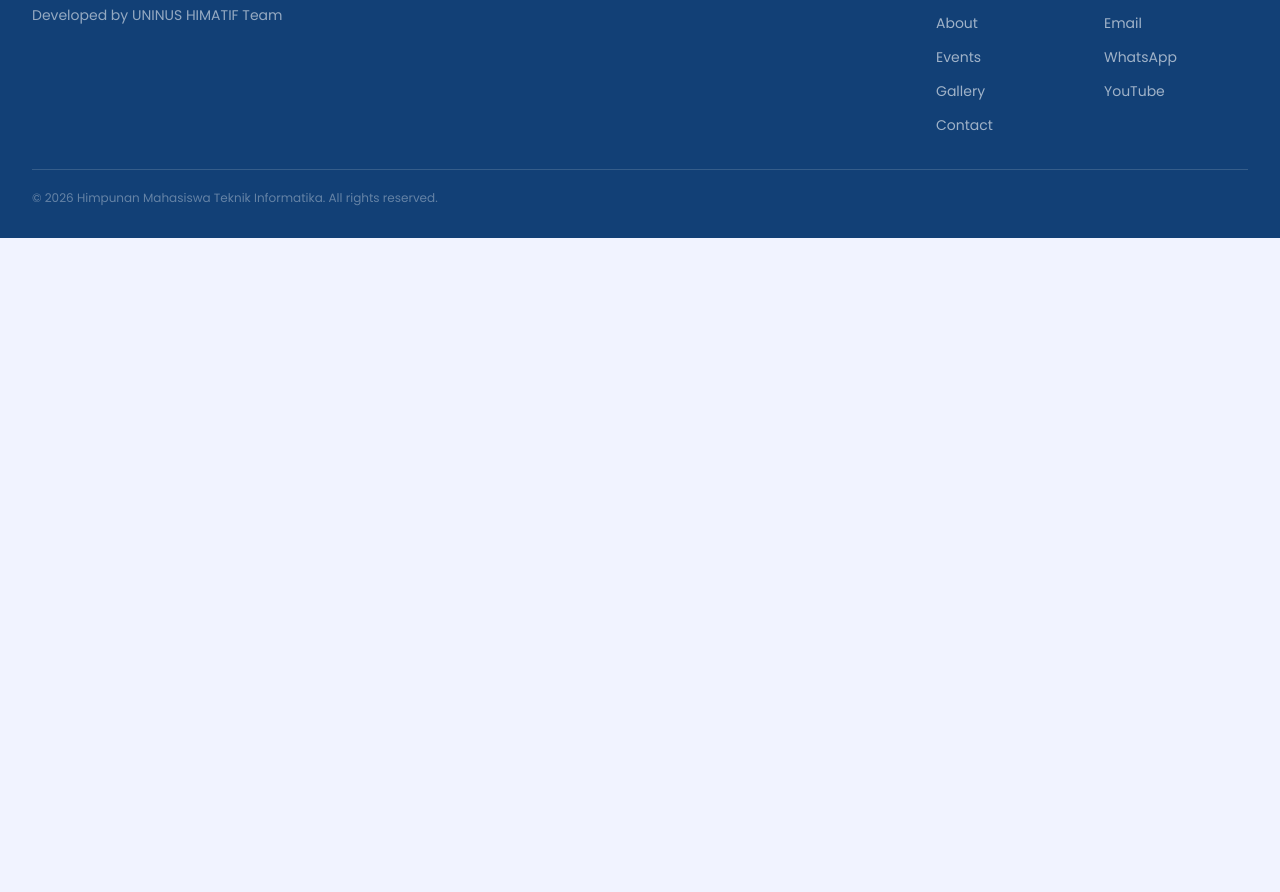
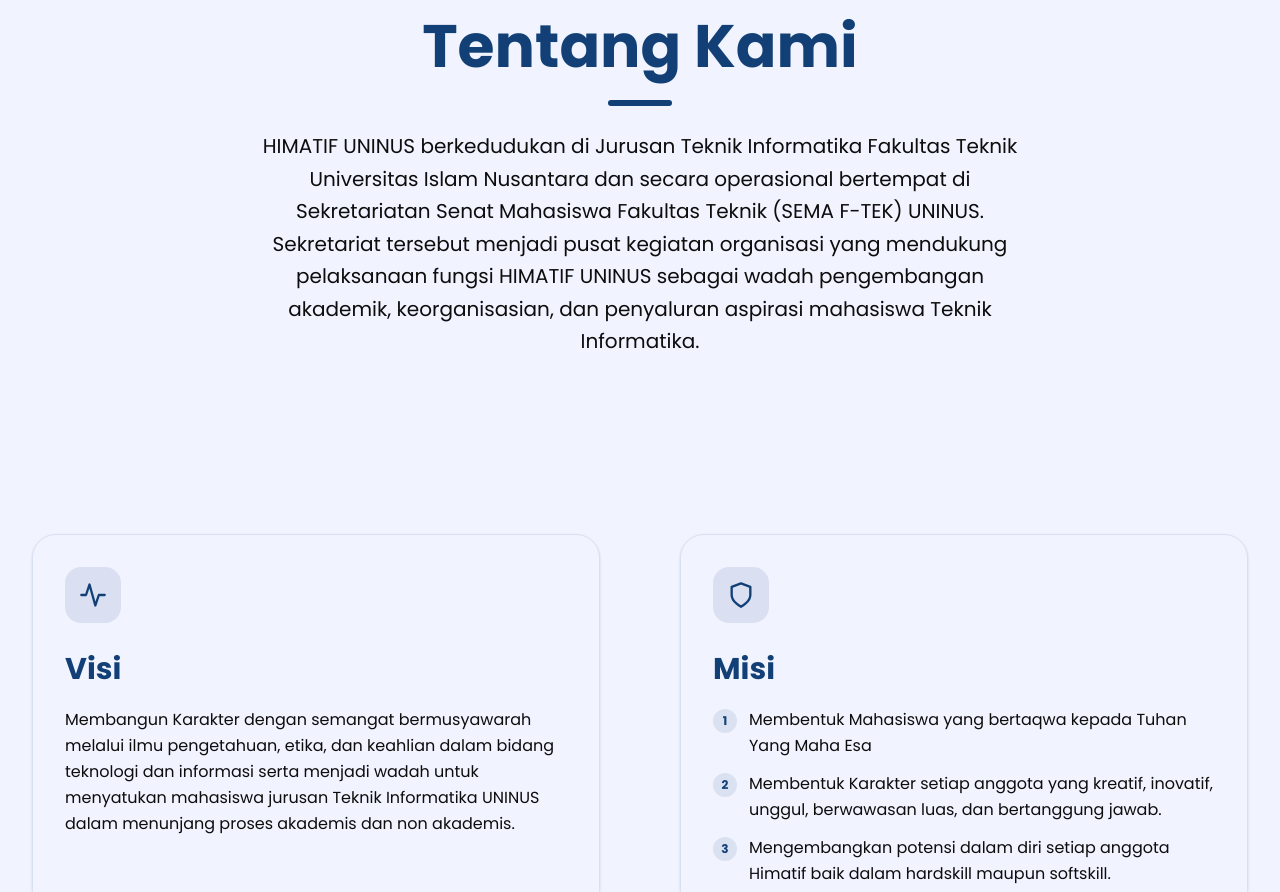
Before and after one commit to azrilpramudia/himatif-uninus, a Next.js app in the folder frontend/: page /about in a window 1280 px wide. Shown: the part 208-1100 px from the top of the page. Before the commit the page ends 800 px from the top, so only its background shows below. Built offline with nearby package versions, Linux system fonts and the light colour scheme.

Commit message:
fix: history

```diff
--- a/frontend/src/app/(public)/about/page.tsx
+++ b/frontend/src/app/(public)/about/page.tsx
@@ -1,3 +1,210 @@
-export default function About() {
-  return <h1>About Us</h1>;
+"use client";
+
+import Image from "next/image";
+import { motion } from "framer-motion";
+import { fadeUpContainer, fadeUpItem } from "@/lib/animations";
+
+export default function AboutPage() {
+  return (
+    <div className="flex flex-col min-h-screen pt-20">
+      {/* ===== Hero About ===== */}
+      <section className="py-20 bg-var(--bg-page)">
+        <div className="max-w-7xl mx-auto px-6 lg:px-8">
+          <motion.div
+            variants={fadeUpContainer}
+            initial="hidden"
+            animate="visible"
+            className="flex flex-col items-center text-center gap-6"
+          >
+            <motion.h1
+              variants={fadeUpItem}
+              className="text-4xl sm:text-5xl lg:text-6xl font-bold text-primary"
+            >
+              Tentang Kami
+            </motion.h1>
+            <motion.div
+              variants={fadeUpItem}
+              className="w-16 h-1.5 rounded-full bg-primary"
+            />
+            <motion.p
+              variants={fadeUpItem}
+              className="text-base sm:text-lg lg:text-xl leading-relaxed max-w-3xl text-var(--text-body)"
+            >
+              HIMATIF UNINUS berkedudukan di Jurusan Teknik Informatika Fakultas
+              Teknik Universitas Islam Nusantara dan secara operasional
+              bertempat di Sekretariatan Senat Mahasiswa Fakultas Teknik (SEMA
+              F-TEK) UNINUS. Sekretariat tersebut menjadi pusat kegiatan
+              organisasi yang mendukung pelaksanaan fungsi HIMATIF UNINUS
+              sebagai wadah pengembangan akademik, keorganisasian, dan
+              penyaluran aspirasi mahasiswa Teknik Informatika.
+            </motion.p>
+          </motion.div>
+        </div>
+      </section>
+
+      {/* ===== Visi & Misi ===== */}
+      <section className="py-24 bg-var(--bg-section-alt)">
+        <div className="max-w-7xl mx-auto px-6 lg:px-8">
+          <div className="grid grid-cols-1 md:grid-cols-2 gap-12 lg:gap-20">
+            {/* Visi */}
+            <motion.div
+              variants={fadeUpContainer}
+              initial="hidden"
+              whileInView="visible"
+              viewport={{ once: true, margin: "-80px" }}
+              className="flex flex-col gap-5 p-8 rounded-3xl bg-var(--bg-card) border border-primary/10 shadow-sm"
+            >
+              <motion.div
+                variants={fadeUpItem}
+                className="w-14 h-14 rounded-2xl bg-primary/10 flex items-center justify-center text-primary mb-2"
+              >
+                <svg
+                  xmlns="http://www.w3.org/2000/svg"
+                  width="28"
+                  height="28"
+                  viewBox="0 0 24 24"
+                  fill="none"
+                  stroke="currentColor"
+                  strokeWidth="2"
+                  strokeLinecap="round"
+                  strokeLinejoin="round"
+                >
+                  <path d="M2 12h4l3-9 5 18 3-9h5" />
+                </svg>
+              </motion.div>
+              <motion.h2
+                variants={fadeUpItem}
+                className="text-2xl sm:text-3xl font-bold text-primary"
+              >
+                Visi
+              </motion.h2>
+              <motion.p
+                variants={fadeUpItem}
+                className="text-base leading-relaxed text-var(--text-muted)"
+              >
+                Membangun Karakter dengan semangat bermusyawarah melalui ilmu
+                pengetahuan, etika, dan keahlian dalam bidang teknologi dan
+                informasi serta menjadi wadah untuk menyatukan mahasiswa jurusan
+                Teknik Informatika UNINUS dalam menunjang proses akademis dan
+                non akademis.
+              </motion.p>
+            </motion.div>
+
+            {/* Misi */}
+            <motion.div
+              variants={fadeUpContainer}
+              initial="hidden"
+              whileInView="visible"
+              viewport={{ once: true, margin: "-80px" }}
+              className="flex flex-col gap-5 p-8 rounded-3xl bg-var(--bg-card) border border-primary/10 shadow-sm"
+            >
+              <motion.div
+                variants={fadeUpItem}
+                className="w-14 h-14 rounded-2xl bg-primary/10 flex items-center justify-center text-primary mb-2"
+              >
+                <svg
+                  xmlns="http://www.w3.org/2000/svg"
+                  width="28"
+                  height="28"
+                  viewBox="0 0 24 24"
+                  fill="none"
+                  stroke="currentColor"
+                  strokeWidth="2"
+                  strokeLinecap="round"
+                  strokeLinejoin="round"
+                >
+                  <path d="M12 22s8-4 8-10V5l-8-3-8 3v7c0 6 8 10 8 10" />
+                </svg>
+              </motion.div>
+              <motion.h2
+                variants={fadeUpItem}
+                className="text-2xl sm:text-3xl font-bold text-primary"
+              >
+                Misi
+              </motion.h2>
+              <motion.ul
+                variants={fadeUpContainer}
+                className="flex flex-col gap-3 text-base text-var(--text-muted)"
+              >
+                {[
+                  "Membentuk Mahasiswa yang bertaqwa kepada Tuhan Yang Maha Esa",
+                  "Membentuk Karakter setiap anggota yang kreatif, inovatif, unggul, berwawasan luas, dan bertanggung jawab.",
+                  "Mengembangkan potensi dalam diri setiap anggota Himatif baik dalam hardskill maupun softskill.",
+                  "Membangun sifat kekeluargaan dan profesionalisme demi mencapai tujuan yang sama dan menghargai perbedaan.",
+                ].map((misi, index) => (
+                  <motion.li
+                    key={index}
+                    variants={fadeUpItem}
+                    className="flex gap-3"
+                  >
+                    <span className="shrink-0 w-6 h-6 rounded-full bg-primary/10 text-primary flex items-center justify-center text-xs font-bold mt-0.5">
+                      {index + 1}
+                    </span>
+                    <span className="leading-relaxed">{misi}</span>
+                  </motion.li>
+                ))}
+              </motion.ul>
+            </motion.div>
+          </div>
+        </div>
+      </section>
+
+      {/* ===== Sejarah Singkat ===== */}
+      <section className="py-24 bg-var(--bg-page)">
+        <div className="max-w-7xl mx-auto px-6 lg:px-8">
+          <div className="flex flex-col md:flex-row items-center gap-12 lg:gap-20">
+            <motion.div
+              initial={{ opacity: 0, x: -40 }}
+              whileInView={{ opacity: 1, x: 0 }}
+              viewport={{ once: true, margin: "-80px" }}
+              transition={{ duration: 0.6, ease: "easeOut" }}
+              className="w-full md:w-1/2"
+            >
+              <div className="relative w-full aspect-square sm:aspect-4/3 max-w-sm mx-auto md:max-w-none">
+                <Image
+                  src="/images/himatif-logo.png"
+                  alt="Sejarah Himatif"
+                  fill
+                  className="object-contain drop-shadow-xl"
+                />
+              </div>
+            </motion.div>
+
+            <motion.div
+              variants={fadeUpContainer}
+              initial="hidden"
+              whileInView="visible"
+              viewport={{ once: true, margin: "-80px" }}
+              className="w-full md:w-1/2 flex flex-col gap-6"
+            >
+              <motion.h2
+                variants={fadeUpItem}
+                className="text-3xl sm:text-4xl font-bold text-primary"
+              >
+                Sejarah Singkat
+              </motion.h2>
+              <motion.div
+                variants={fadeUpItem}
+                className="w-12 h-1 rounded-full bg-primary"
+              />
+              <motion.div
+                variants={fadeUpItem}
+                className="flex flex-col gap-4 text-base leading-relaxed text-var(--text-body)"
+              >
+                <p>
+                  HIMATIF UNINUS didirikan di Kota Bandung pada tanggal 24 Maret
+                  2018 sebagai organisasi kemahasiswaan Program Studi Teknik
+                  Informatika Universitas Islam Nusantara. Organisasi ini
+                  dibentuk untuk jangka waktu yang tidak ditetapkan dan
+                  berfungsi sebagai wadah pengembangan akademik, keorganisasian,
+                  serta penyaluran aspirasi mahasiswa Teknik Informatika secara
+                  berkelanjutan.
+                </p>
+              </motion.div>
+            </motion.div>
+          </div>
+        </div>
+      </section>
+    </div>
+  );
 }
```
